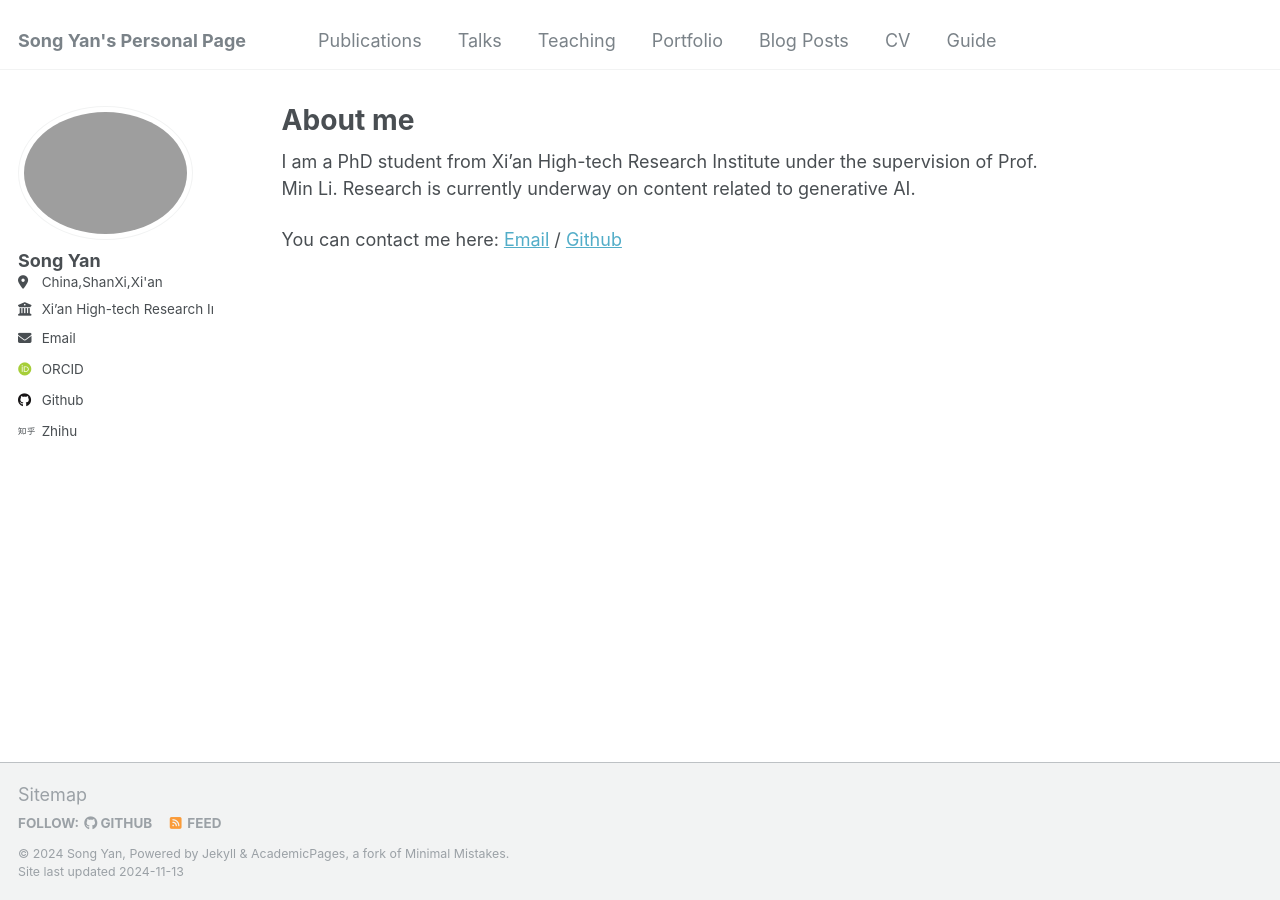
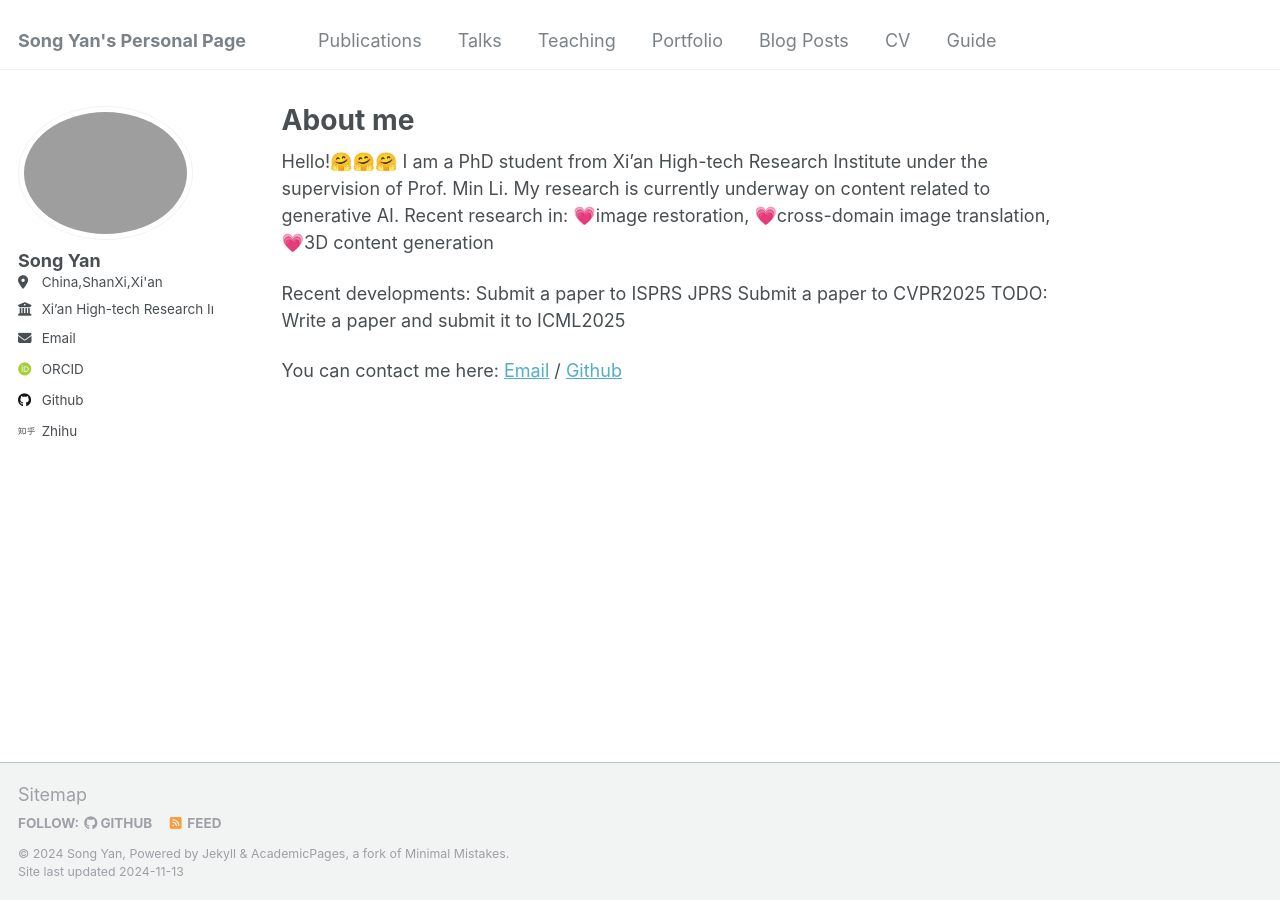
Before and after one commit to SongYan888/SongYan888.github.io, a Jekyll site: the page built from _pages/about.md, in a window 1280 px wide. Built offline with Jekyll 4.4.1, drawn with Linux system fonts in a browser that asks for light colours; some web fonts are replaced.

Commit message:
Update about.md

```diff
--- a/_pages/about.md
+++ b/_pages/about.md
@@ -7,7 +7,15 @@ redirect_from:
   - /about.html
 ---
 
-I am a PhD student from Xi'an High-tech Research Institute under the supervision of Prof. Min Li. Research is currently underway on content related to generative AI.
+Hello!🤗🤗🤗
+I am a PhD student from Xi'an High-tech Research Institute under the supervision of Prof. Min Li.
+My research is currently underway on content related to generative AI.
+Recent research in: 💗image restoration, 💗cross-domain image translation, 💗3D content generation
+
+Recent developments:
+Submit a paper to ISPRS JPRS
+Submit a paper to CVPR2025
+TODO: Write a paper and submit it to ICML2025
 
 You can contact me here:
 [Email](gary_144@outlook.com) / [Github](https://github.com/SongYan888)
```
